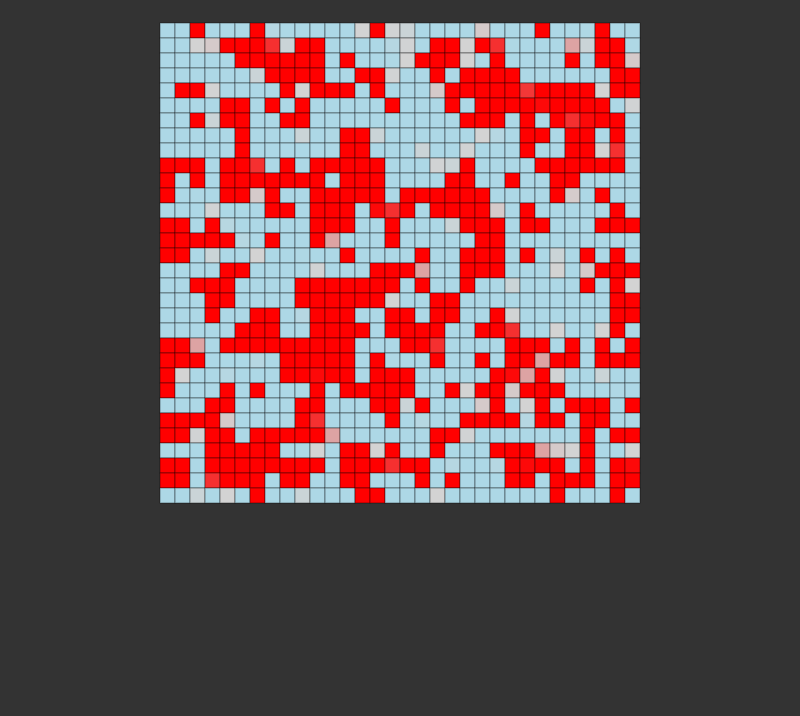
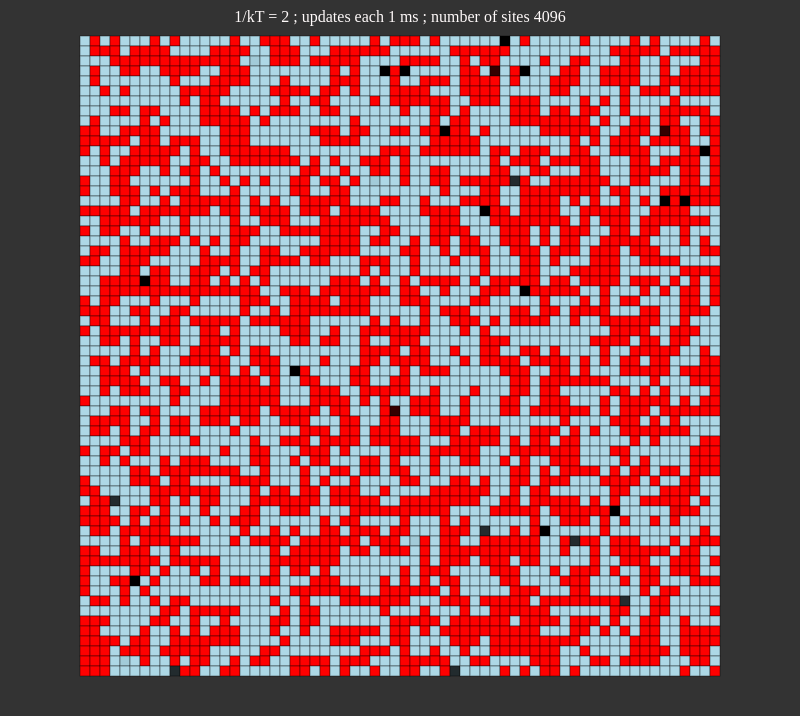
Before and after one commit to stringparser/practice, an Electron app: page playground/ising/main.html in a window 800 px wide. Drawn offline with nearby package versions, Linux system fonts and the light colour scheme; animation ran at ten frames a second.

Commit message:
ising: slighly improved version

```diff
--- a/playground/ising/src/grid.js
+++ b/playground/ising/src/grid.js
@@ -15,7 +15,7 @@ exports = module.exports = {};
 
 // Generates and Nx by Ny grid with pointers to each tile in the grid
 // return a map from [i,j] to the corresponding tile
-exports.generate = function generateGrid(Nx, Ny, width) {
+exports.generate = function generateGrid({ dim: [Nx, Ny], width, beta }) {
 
   var el = d3.select('body').append('svg')
     .remove()
@@ -54,31 +54,29 @@ exports.generate = function generateGrid(Nx, Ny, width) {
   return {
     el,
     dim: [Nx, Ny],
+    beta,
     rects,
     spins,
+    stats: { count: 0, sites: Nx * Ny },
     neighbours
   };
 }
 
-exports.update = function updateGrid(grid) {
-  let { dim: [Nx, Ny], rects, spins, neighbours } = grid;
+exports.update = function updateGrid (grid) {
+  let { beta, dim: [Nx, Ny], rects, spins, neighbours } = grid;
 
   // samples a random cell
   let x = ~~(Nx * Math.random());
   let y = ~~(Ny * Math.random());
 
-  let beta = 1/2.26; // 1/kT
-  let position = [x, y].join(',');
-
-  // colors this red to display with cell is being updated
-  rects[position].transition().attr('fill', 'lightgrey');
+  let randomPosition = [x, y].join(',');
 
   // calculate the sum of neighbors spins
   let neighborsSpin = 0;
 
-  d3.range(neighbours.length).forEach(function(i){
-    let x1 = x + neighbours[i][0];
-    let y1 = y + neighbours[i][1];
+  neighbours.forEach(function (neigh) {
+    let x1 = x + neigh[0];
+    let y1 = y + neigh[1];
 
     if (x1 >= 0 & x1 < Nx & y >= 0 & y < Ny) {
       neighborsSpin = neighborsSpin + spins[[x1, y1]];
@@ -89,25 +87,26 @@ exports.update = function updateGrid(grid) {
   // - 1st compute the probability of changing to spin 1 and samples
   // - 2nd assign the new spin according to this probability
 
-  var transitionProbabilty = (
+  let transitionProbabilty = (
     Math.exp(beta * neighborsSpin) /
     ( Math.exp(beta * neighborsSpin) + Math.exp(-beta * neighborsSpin) )
   );
 
   let newSpinValue = null;
+  let oldSpinValue = spins[randomPosition];
 
   if (Math.random() < transitionProbabilty) {
-    newSpinValue = spins[position] = 1;
+    newSpinValue = spins[randomPosition] = 1;
   } else {
-    newSpinValue = spins[position] = -1;
+    newSpinValue = spins[randomPosition] = -1;
   }
 
-  // color the new value of the spin
-  // use a delay so we see the transition
-  rects[position]
-    .transition()
-    .delay(300)
-    .attr('fill', spin.getColor(newSpinValue));
+  if (oldSpinValue !== newSpinValue) {
+    rects[randomPosition].attr('fill', 'black');
+    rects[randomPosition]
+      .transition()
+      .delay(200).attr('fill', spin.getColor(newSpinValue));
+  }
 
   return this;
 };
--- a/playground/ising/src/index.css
+++ b/playground/ising/src/index.css
@@ -1,7 +1,11 @@
 
 body {
-  background: rgba(0, 0, 0, 0.8);
+
   display: flex;
   align-items: center;
+  flex-direction: column;
   justify-content: center;
+
+  color: snow;
+  background: rgba(0, 0, 0, 0.8);
 }
--- a/playground/ising/src/index.js
+++ b/playground/ising/src/index.js
@@ -1,9 +1,25 @@
 
 const grid = require('./src/grid');
-const lattice = window.frames = grid.generate(32, 32, 15);
+
+// setup the lattice
+const lattice = window.frames = grid.generate({
+  dim: [64, 64],
+  beta: 2,
+  width: 10
+});
+
+const timer = 1;
+const latticeBeta = document.createElement('div');
+
+latticeBeta.innerHTML = `
+  1/kT = ${lattice.beta} ;
+  updates each ${timer} ms ;
+  number of sites ${lattice.dim[0] * lattice.dim[1]}
+`;
+
+document.body.appendChild(latticeBeta);
+document.body.appendChild(lattice.el.node());
 
 setInterval(function () {
   grid.update(lattice);
-}, 1);
-
-document.body.appendChild(lattice.el.node());
+}, timer);
```
